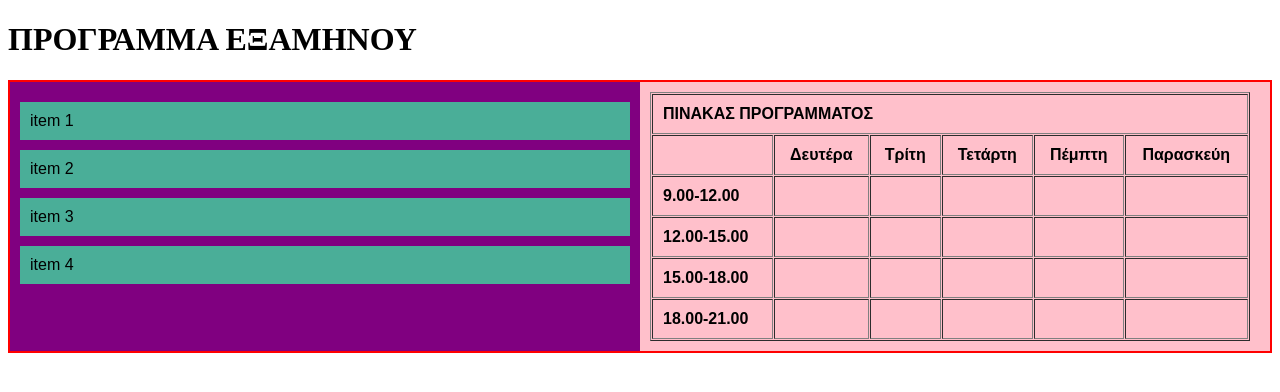
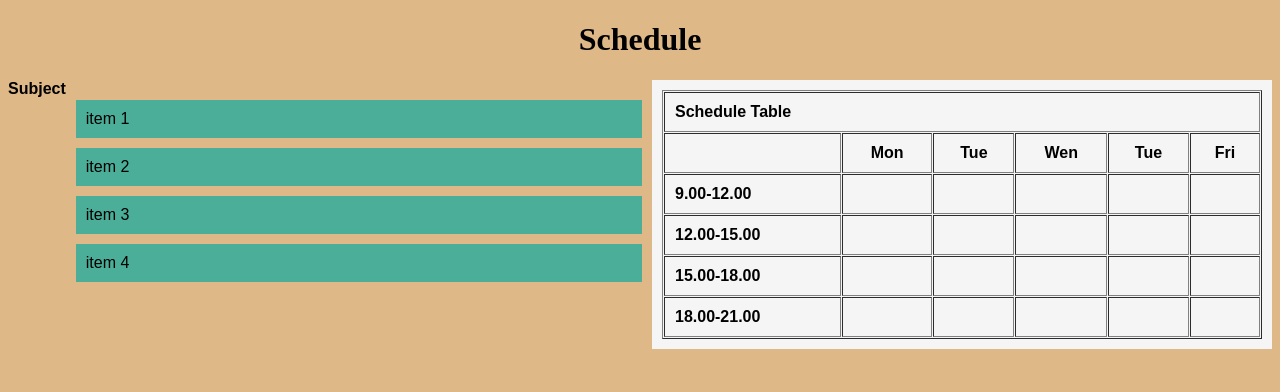
Before and after one commit to pAplakidis/Scheduling-Website, a PHP site: template pages/schedule_gui.html in a window 1280 px wide. Shown: the top 392 px of the page. Run offline with PHP 8.4, Linux system fonts and the light colour scheme; the template is opened without the code that fills it, so the values that code supplies are empty.

Commit message:
schedule_style.css moved to pages' file

```diff
--- a/index.html
+++ b/index.html
@@ -4,7 +4,7 @@
 <head>
 <style>
     body{
-        background-color:bisque;
+        background-color:burlywood;
         text-align: center;
         margin-left: 20px;
         padding: 10px;
--- a/pages/schedule_gui.html
+++ b/pages/schedule_gui.html
@@ -1,15 +1,15 @@
 <!DOCTYPE html>
 <html>
     <head>
-        <title>ΠΡΟΓΡΑΜΜΑ ΕΞΑΜΗΝΟΥ</title>
+        <title>SCHEDULE</title>
         <link rel="stylesheet" href="schedule_style.css" />
     </head>
     <body>
          <header>
-                <h1>ΠΡΟΓΡΑΜΜΑ ΕΞΑΜΗΝΟΥ</h1>
+                <h1>Schedule</h1>
          </header>
-        <div class="program">
-
+        <div class="schedule">
+                  Subject
           <div class="list">
              <div class="draggable" draggable="true"> item 1 </div>
              <div class="draggable" draggable="true"> item 2 </div>
@@ -22,15 +22,15 @@
             <table width="600" border="1" cellspacing="1" cellpadding='10'>
             <thead>
                 <tr>
-                    <td colspan="7" align>ΠΙΝΑΚΑΣ ΠΡΟΓΡΑΜΜΑΤΟΣ</td>
+                    <td colspan="7" align>Schedule Table</td>
                 </tr>
                 <tr>
                     <th class = "title"></th>
-                    <th class = "title">Δευτέρα</th>
-                    <th class = "title">Τρίτη</th>
-                    <th class = "title">Τετάρτη</th>
-                    <th class = "title">Πέμπτη</th>
-                    <th class = "title">Παρασκεύη</th>
+                    <th class = "title">Mon</th>
+                    <th class = "title">Tue</th>
+                    <th class = "title">Wen</th>
+                    <th class = "title">Tue</th>
+                    <th class = "title">Fri</th>
                 </tr>
             </thead>
             <tbody>
@@ -70,6 +70,6 @@
             </table>
             </div>
         </div>
-        <script src="schedule_script.js"></script>
+        <script src="schedule_style.js"></script>
     </body>
 </html>
--- a/style/schedule_style.css
+++ b/pages/schedule_style.css
@@ -1,5 +1,10 @@
-.program {
-    border: 2px red solid;
+body{
+    background-color: burlywood;
+}
+h1{
+    text-align: center;
+}
+.schedule {
     color: black;
     display: flex;
     font-family: sans-serif;
@@ -7,7 +12,7 @@
 }
 
 .list {
-    background-color: purple;
+    background-color: burlywood;
     flex-basis: 100%;
     flex-grow: 1;
     padding:10px;
@@ -22,7 +27,7 @@
 }
 
 .dropzone {
-    background-color: pink;
+    background-color: whitesmoke;
     flex-basis: 100%;
     flex-grow: 1;
     padding: 10px;
```
